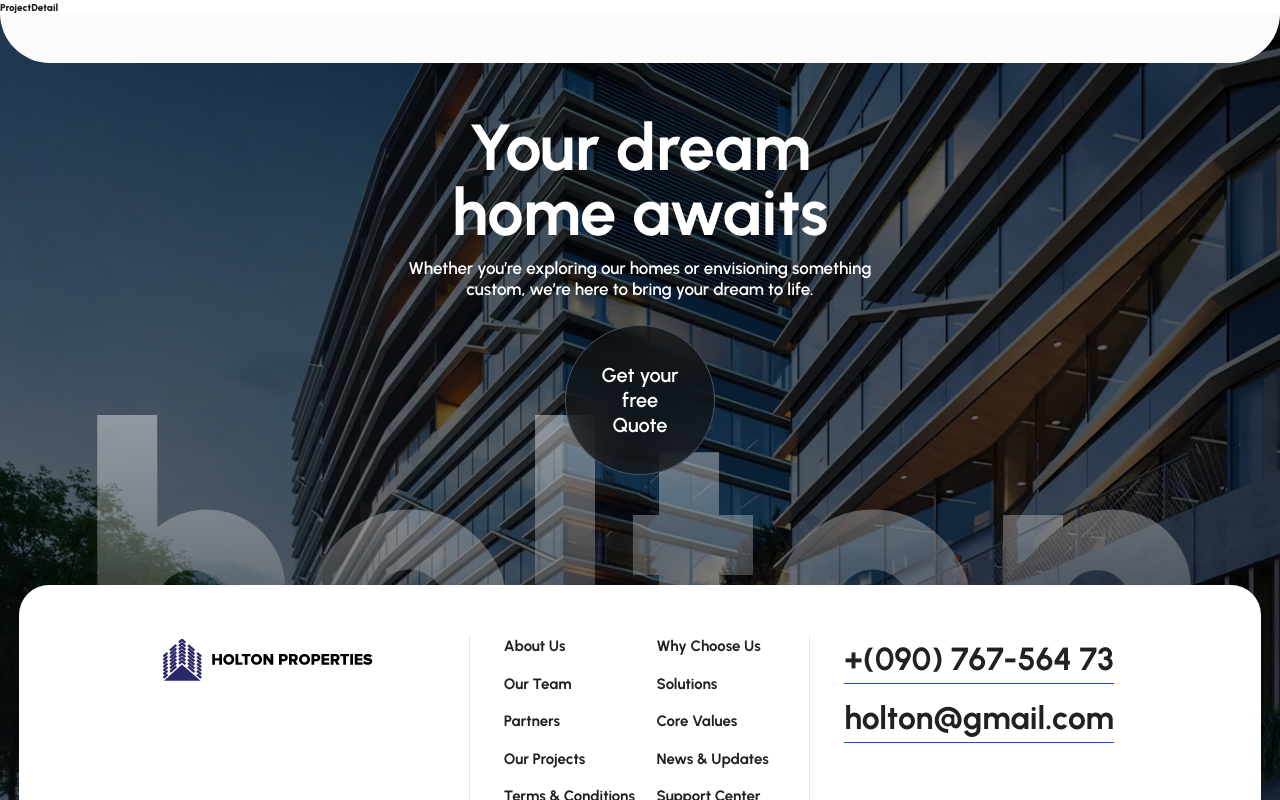
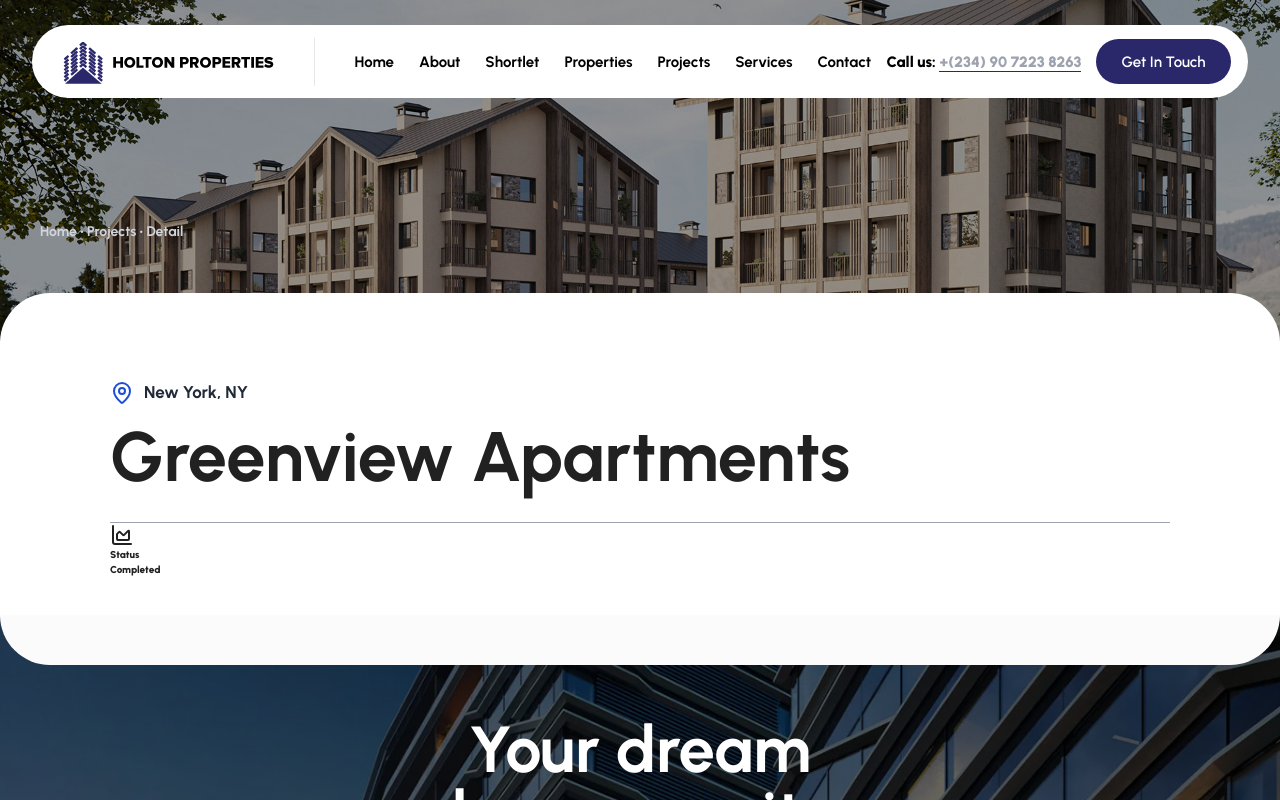
Before and after one commit to CHIDI00/new-holton-properties, a React (Vite) app: page /project_grid/project_detail/1 in a window 1280 px wide. Shown: the top 800 px of the page. Built offline with nearby package versions, Linux system fonts and the light colour scheme.

Commit message:
feat: implement ProjectDetail component with dynamic project data and navigation; enhance ProjectGrid for project detail routing

```diff
--- a/src/App.tsx
+++ b/src/App.tsx
@@ -1,5 +1,5 @@
 import { useEffect } from "react";
-import { initSmoothScroll } from "./scroll/scroll";
+// import { initSmoothScroll } from "./scroll/scroll";
 import { BrowserRouter, Route, Routes } from "react-router-dom";
 import AppLayout from "./ui/AppLayout";
 import Home_page from "./pages/Home_page";
@@ -12,9 +12,9 @@ import Projects_page from "./pages/Projects_page";
 import ProjectDetail from "./features/projects/ProjectDetail";
 
 function App() {
-	useEffect(() => {
-		initSmoothScroll();
-	}, []);
+	// useEffect(() => {
+	// 	initSmoothScroll();
+	// }, []);
 
 	useEffect(() => {
 		AOS.init({
--- a/src/features/projects/ProjectDetail.tsx
+++ b/src/features/projects/ProjectDetail.tsx
@@ -1,7 +1,67 @@
 import React from "react";
+import Navbar from "../../ui/Navbar";
+import bg_image from "../../assets/project_12.jpg";
+import { NavLink, useParams } from "react-router-dom";
+import { ChartArea, MapPin } from "lucide-react";
+import { projectData } from "./projectData";
 
 const ProjectDetail: React.FC = () => {
-	return <div>ProjectDetail</div>;
+	// Get the projectId from the URL Parameters
+	const { projectId } = useParams();
+
+	const project = projectData.find((p) => p.id === parseInt(projectId ?? "0"));
+
+	return (
+		<div>
+			<div
+				className={`relative w-full flex flex-col items-center justify-start bg-cover bg-center bg-no-repeat`}
+				style={{ backgroundImage: `url(${bg_image})` }}
+			>
+				<div className="absolute inset-0 bg-black bg-opacity-40"></div>
+				<div className="absolute w-full h-20 bg-white rounded-t-[5rem] z-[4] -bottom-1"></div>
+				<Navbar />
+
+				<div className="w-full flex flex-col md:flex-row justify-between md:items-end gap-5 items-start md:px-[4rem] md:pt-[10rem] pt-5 px-[1rem] md:py-[10rem] py-[8rem] z-[4]">
+					<p className="md:text-[1.4rem] text-[2rem] text-gray-300 font-bold leading-tight">
+						<NavLink
+							to="/"
+							className="hover:text-blue-400 transition-all ease-in duration-300"
+						>
+							Home
+						</NavLink>{" "}
+						• Projects • Detail
+					</p>
+				</div>
+			</div>
+
+			<div className="container mx-auto md:px-[11rem] md:py-16 px-[2rem]">
+				<div className="w-full border-b-[1px] border-gray-400 pb-12">
+					<p className="md:text-[1.7rem] text-[2rem] text-gray-800 font-bold leading-tight flex items-center mb-7 gap-4">
+						<span className="text-blue-700">
+							<MapPin />
+						</span>{" "}
+						{project?.location}
+					</p>
+
+					<h1 className="md:text-[7rem] text-[5rem] leading-none font-bold">
+						{project?.propertyName}
+					</h1>
+				</div>
+
+				<div className="w-full flex flex-wrap justify-between items-center">
+					<div className="">
+						<span>
+							<ChartArea />
+						</span>
+						<div className="">
+							<p>Status</p>
+							<p>{project?.status}</p>
+						</div>
+					</div>
+				</div>
+			</div>
+		</div>
+	);
 };
 
 export default ProjectDetail;
--- a/src/features/projects/ProjectGrid.tsx
+++ b/src/features/projects/ProjectGrid.tsx
@@ -1,8 +1,11 @@
 import React from "react";
 import { projectData } from "./projectData";
 import { MapPin } from "lucide-react";
+import { useNavigate } from "react-router-dom";
 
 const ProjectGrid: React.FC = () => {
+	const navigate = useNavigate();
+
 	return (
 		<div className="w-full py-12">
 			<div className="container md:px-[11rem] px-[2rem] mx-auto grid md:grid-cols-3 grid-cols-1 gap-14">
@@ -11,6 +14,9 @@ const ProjectGrid: React.FC = () => {
 						className="group relative w-full md:h-[50rem] h-[50rem] bg-red-200 rounded-[3rem] overflow-hidden"
 						key={project.id}
 						data-aos="fade-up"
+						onClick={() =>
+							navigate(`/project_grid/project_detail/${project.id}`)
+						}
 					>
 						<div
 							className="absolute top-0 left-0 w-full h-full bg-cover bg-center bg-no-repeat rounded-[3rem] group-hover:scale-105 transition-transform duration-500 ease-in-out"
```
